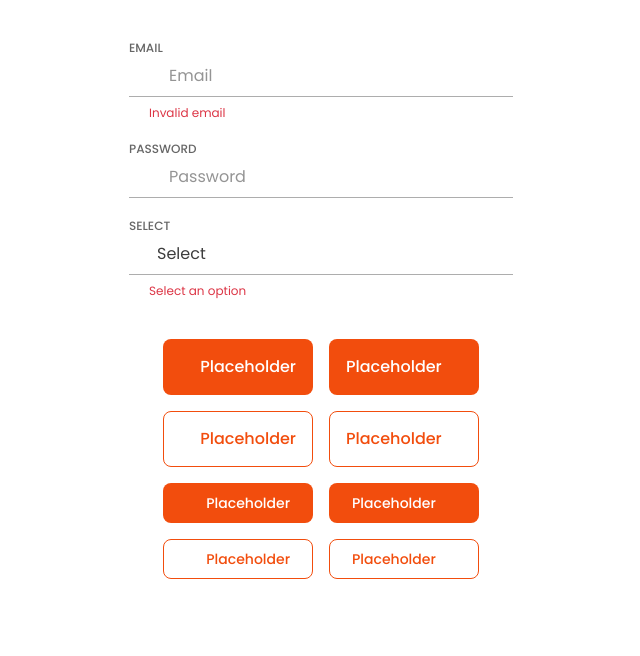
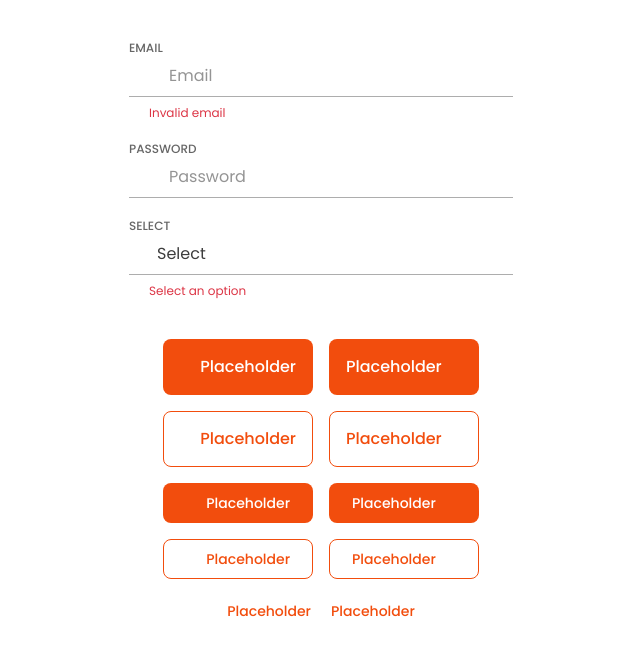
Before and after one commit to ivanseibel/mba-rocketseat-marketplace-web, a React (Vite) app: page / in a window 1280 px wide. Shown: the top 656 px of the page, without its empty margins (319-959 px from the left). Built offline with nearby package versions, Linux system fonts and the light colour scheme; some icons are missing.

Commit message:
Add Link component and integrate with routing in App

```diff
--- a/package.json
+++ b/package.json
@@ -12,7 +12,8 @@
 		"@radix-ui/react-select": "^2.1.4",
 		"hugeicons-react": "^0.3.0",
 		"react": "^18.3.1",
-		"react-dom": "^18.3.1"
+		"react-dom": "^18.3.1",
+		"react-router-dom": "^7.1.1"
 	},
 	"devDependencies": {
 		"@types/react": "^18.3.18",
--- a/src/App.tsx
+++ b/src/App.tsx
@@ -1,6 +1,7 @@
 import "./index.css";
 import { Button } from "./components/button";
 import { Input } from "./components/input";
+import { Link } from "./components/link";
 import { Select } from "./components/select";
 
 export function App() {
@@ -101,6 +102,22 @@ export function App() {
 					variant="outline"
 				/>
 			</div>
+
+			{/* Testing Link component */}
+			<div className="mt-5 grid grid-cols-2 gap-4">
+				<Link
+					label="Placeholder"
+					to="/home"
+					icon="Mail02Icon"
+					iconPosition="left"
+				/>
+				<Link
+					label="Placeholder"
+					to="/home"
+					icon="Mail02Icon"
+					iconPosition="right"
+				/>
+			</div>
 		</div>
 	);
 }
--- /dev/null
+++ b/src/components/link.tsx
@@ -0,0 +1,38 @@
+import * as HugeIcons from "hugeicons-react";
+import { Link as RouterLink } from "react-router-dom";
+
+interface LinkProps {
+	label: string;
+	icon?: keyof typeof HugeIcons;
+	iconPosition?: "left" | "right";
+	to: string;
+}
+
+export function Link({
+	label,
+	icon,
+	iconPosition = "left",
+	to,
+}: LinkProps): JSX.Element {
+	const IconComponent = icon ? (HugeIcons[icon] as React.ElementType) : null;
+	const iconProps = { strokeWidth: 2, size: 16 };
+
+	return (
+		<RouterLink
+			to={to}
+			className="p-[2px] text-sm font-medium text-orange-base hover:text-orange-dark flex items-center gap-2 transition-colors duration-200 focus:outline-none focus:ring-2 focus:ring-orange-base focus:ring-opacity-50"
+		>
+			{icon && iconPosition === "left" && (
+				<span className="mr-2">
+					{IconComponent && <IconComponent {...iconProps} />}
+				</span>
+			)}
+			<span>{label}</span>
+			{icon && iconPosition === "right" && (
+				<span className="ml-2">
+					{IconComponent && <IconComponent {...iconProps} />}
+				</span>
+			)}
+		</RouterLink>
+	);
+}
--- a/src/main.tsx
+++ b/src/main.tsx
@@ -1,12 +1,15 @@
 import { StrictMode } from "react";
 import { createRoot } from "react-dom/client";
+import { BrowserRouter } from "react-router-dom";
 import { App } from "./App.tsx";
 
 const rootElement = document.getElementById("root");
 if (rootElement) {
 	createRoot(rootElement).render(
 		<StrictMode>
-			<App />
+			<BrowserRouter>
+				<App />
+			</BrowserRouter>
 		</StrictMode>,
 	);
 } else {
```
Also changed, not shown: 1 other file (tests, documents, lock files or other folders).
